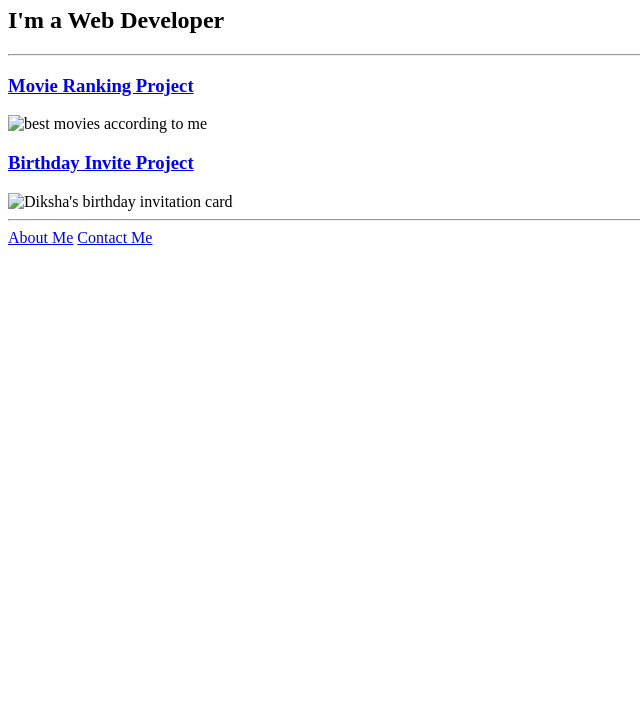
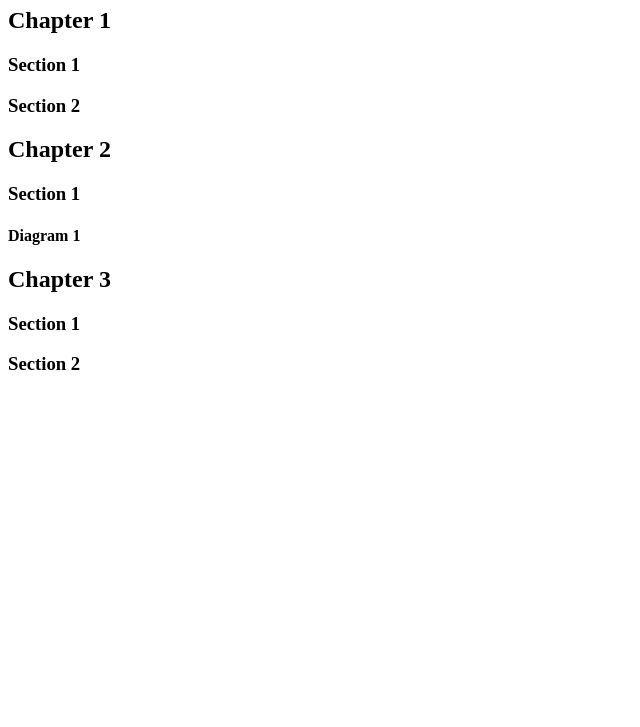
Before and after one commit to Diksha-dalai/html-portfolio, a plain HTML site: page index.html in a window 1280 px wide. Shown: the part 73-800 px from the top of the page, without its empty margins (0-640 px from the left). Drawn offline with Linux system fonts and the light colour scheme.

Commit message:
Add files via upload

```diff
--- a/index.html
+++ b/index.html
@@ -1,21 +1,20 @@
-
 <!DOCTYPE html>
-<html>
-    <head>
-        <meta charset="UTF-8">
-        <title>Diksha's portfolio</title>
-    </head>
-    <body>
-        <h1>Diksha Dalai's Portfolio</h1>
-        <h2>I'm a Web Developer</h2>
-        <hr/>
-        <h3><a href="../2.4+Movie+Ranking+Project/2.4 Movie Ranking Project/index.html">Movie Ranking Project</a></h3>
-        <img src="./assets/images/movie-rank.PNG" alt="best movies according to me" height="200"/>
-
-        <h3><a href="../3.4 Birthday Invite Project/index.html">Birthday Invite Project</a></h3>
-        <img src="./assets/images/bday.PNG" alt="Diksha's birthday invitation card" height="200"/>
-        <hr/>
-        <a href="./public/about.html">About Me</a>
-        <a href="./public/contact.html">Contact Me</a>
-    </body>
+<html lang="en">
+<head>
+  <meta charset="UTF-8">
+  <meta name="viewport" content="width=device-width, initial-scale=1.0">
+  <title>Document</title>
+</head>
+<body>
+  <h1>Book</h1>
+  <h2>Chapter 1</h2>
+  <h3>Section 1</h3>
+  <h3>Section 2</h3>
+  <h2>Chapter 2</h2>
+  <h3>Section 1</h3>
+  <h4>Diagram 1</h4>
+  <h2>Chapter 3</h2>
+  <h3>Section 1</h3>
+  <h3>Section 2</h3>
+</body>
 </html>
```
Also changed, not shown: solution.html (deleted, +0 -22 lines), goal.png.
